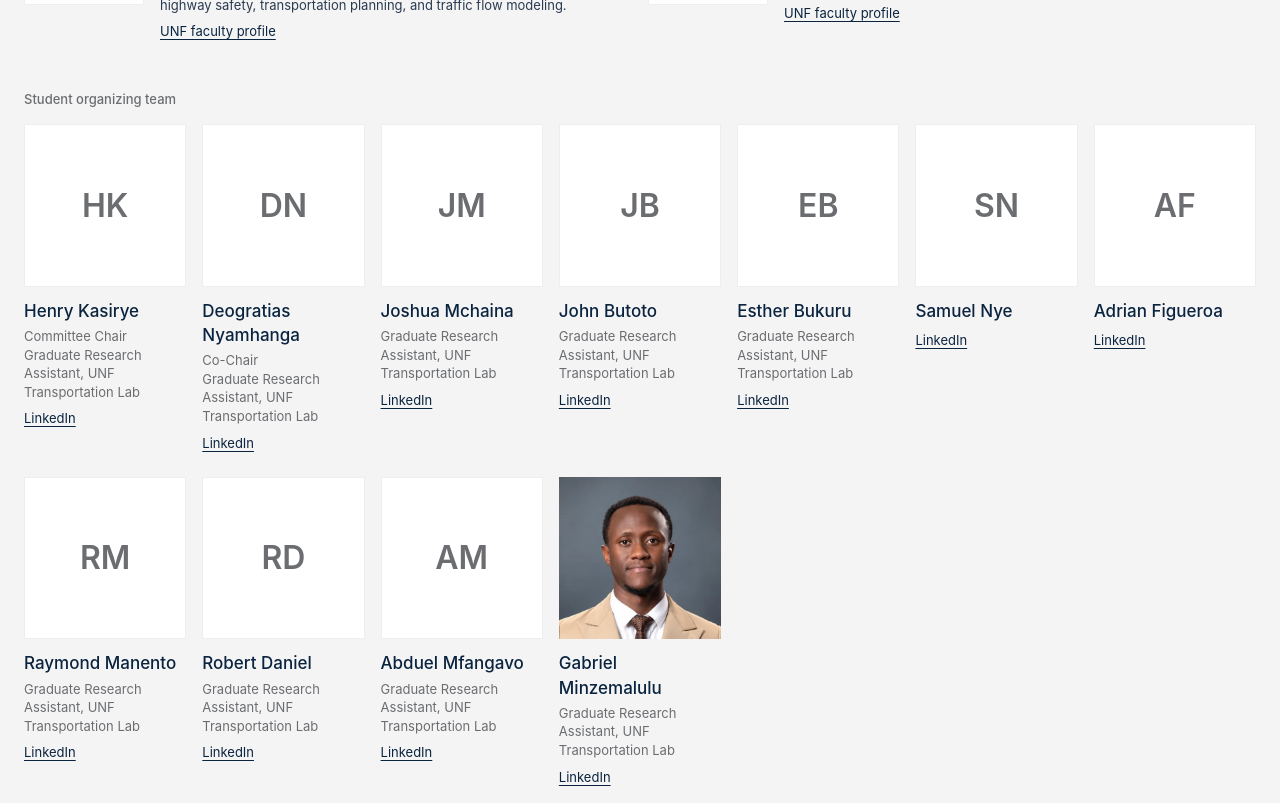
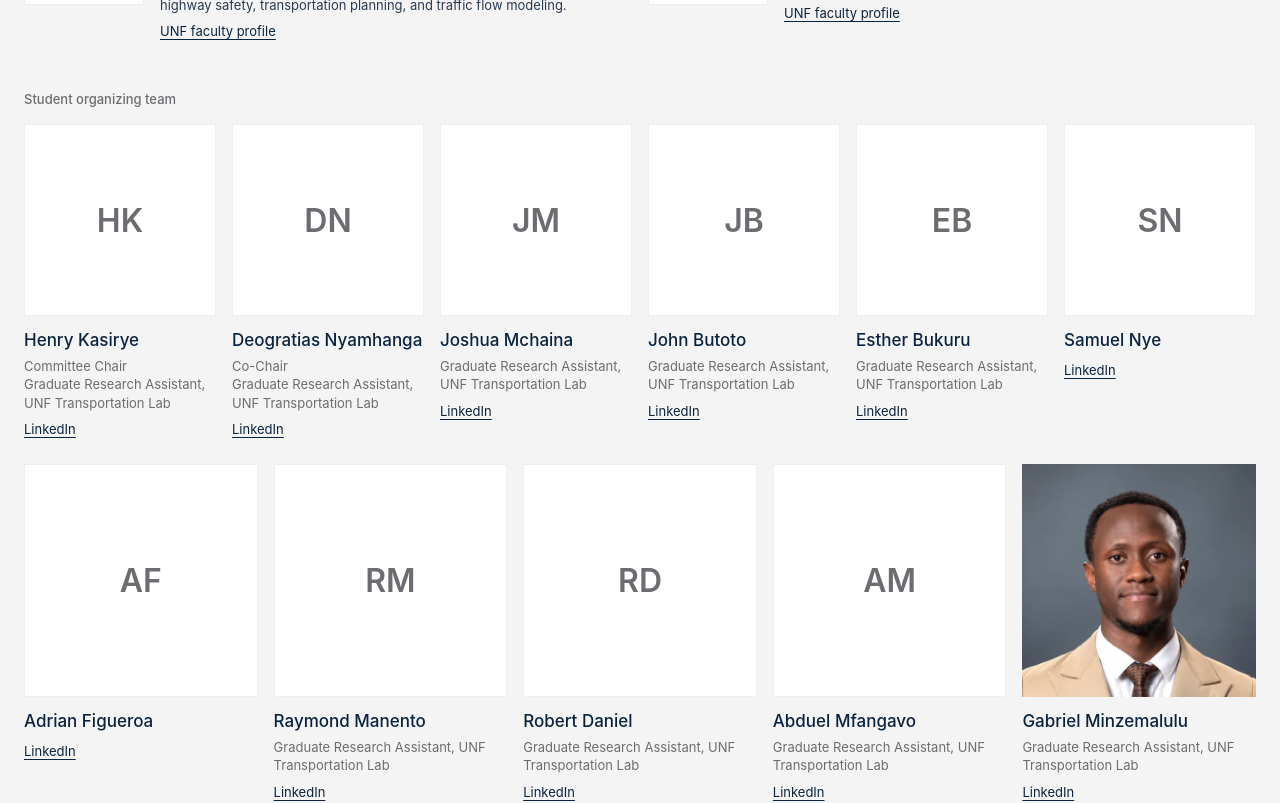
Before and after one commit to Gabriel-Dee/ITE-SLS-FE, a React (Vite) app: page / in a window 1280 px wide. Shown: the part 9160-9963 px from the top of the page. Built offline with nearby package versions, Linux system fonts and the light colour scheme.

Commit message:
Team section: full-width faculty row and balanced student rows on wide screens

```diff
--- a/src/App.tsx
+++ b/src/App.tsx
@@ -1,4 +1,4 @@
-import { useState, useMemo, useEffect, useRef, type ReactNode } from 'react';
+import { useState, useMemo, useEffect, useRef, type CSSProperties, type ReactNode } from 'react';
 import { scheduleData, triviaQuestions, sponsorPackages, teamGroups, EVENT_DATES, EVENT_PHOTOS_URL, PHOTOS_FROM } from './data';
 import hero800 from './assets/images/hero-group-800.webp';
 import hero1280 from './assets/images/hero-group-1280.webp';
@@ -26,6 +26,16 @@ const galleryItems = [
     ];
 
     const shownTeamGroups = teamGroups.filter((g) => g.members.length > 0);
+
+    // Two full-width rows on wide screens (11 people: 6 + 5). A grid of top x bottom columns lets both rows fill it exactly.
+    function teamRowSpans(count: number) {
+      const top = Math.ceil(count / 2);
+      const bottom = Math.max(count - top, 1);
+      return {
+        grid: { '--team-cols': top * bottom } as CSSProperties,
+        member: (i: number) => ({ '--team-span': i < top ? bottom : top }) as CSSProperties,
+      };
+    }
 
     const DAYS = [
       { num: 1, label: 'Fri, Feb 12' },
@@ -631,12 +641,15 @@ function ShowroomChapter({
                   <h2 className="section-title">Organizing team</h2>
                   <p className="section-lead">SLS 2027 is organized by the ITE Student Chapter at the University of North Florida.</p>
                 </div>
-                {shownTeamGroups.map((g) => (
+                {shownTeamGroups.map((g) => {
+                  const hasBios = g.members.some((m) => m.bio);
+                  const rows = teamRowSpans(g.members.length);
+                  return (
                   <div key={g.title} className="tier-block">
                     <p className="tier-label">{g.title}</p>
-                    <div className={`team-grid${g.members.some((m) => m.bio) ? ' team-grid-bios' : ''}`}>
-                      {g.members.map((m) => (
-                        <article key={m.name} className="team-member">
+                    <div className={`team-grid ${hasBios ? 'team-grid-bios' : 'team-grid-rows'}`} style={hasBios ? undefined : rows.grid}>
+                      {g.members.map((m, i) => (
+                        <article key={m.name} className="team-member" style={hasBios ? undefined : rows.member(i)}>
                           {m.photo ? (
                             <img className="team-photo" src={m.photo} alt={m.name} loading="lazy" decoding="async" />
                           ) : (
@@ -654,7 +667,8 @@ function ShowroomChapter({
                       ))}
                     </div>
                   </div>
-                ))}
+                  );
+                })}
               </div>
             </section>
           )}
--- a/src/index.css
+++ b/src/index.css
@@ -1181,6 +1181,10 @@
       grid-template-columns: repeat(auto-fill, minmax(150px, 1fr));
       gap: var(--space-6) var(--space-4);
     }
+    @media (min-width: 960px) {
+      .team-grid-rows { grid-template-columns: repeat(var(--team-cols), 1fr); }
+      .team-grid-rows .team-member { grid-column: span var(--team-span); min-width: 0; }
+    }
     .team-photo {
       display: block;
       width: 100%;
@@ -1223,7 +1227,7 @@
       text-underline-offset: 3px;
     }
     /* Faculty with bios: photo beside the text, since a bio won't fit a narrow column */
-    .team-grid-bios { grid-template-columns: repeat(auto-fill, minmax(min(100%, 420px), 1fr)); }
+    .team-grid-bios { grid-template-columns: repeat(auto-fit, minmax(min(100%, 420px), 1fr)); }
     .team-grid-bios .team-member {
       display: grid;
       grid-template-columns: 120px 1fr;
```
